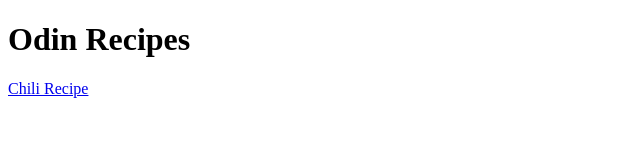
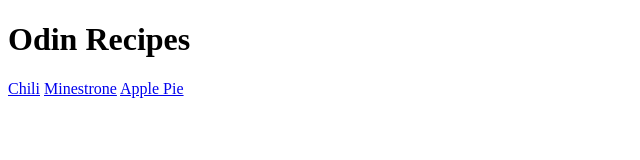
Before and after one commit to jamiequocdo/odin-recipes, a plain HTML site: page index.html in a window 1280 px wide. Shown: the whole page, without its empty margins (0-640 px from the left). Drawn offline with Linux system fonts and the light colour scheme.

Commit message:
Update Homepage with links to recipe pages

```diff
--- a/index.html
+++ b/index.html
@@ -9,7 +9,9 @@
 
     <body>
         <h1>Odin Recipes</h1>
-            <a href="recipes/chili.html">Chili Recipe</a>
+            <a href="recipes/chili.html">Chili</a>
+            <a href="recipes/minestrone.html">Minestrone</a>
+            <a href="recipes/applepie.html">Apple Pie</a>
 
     </body>
 </html>
```
